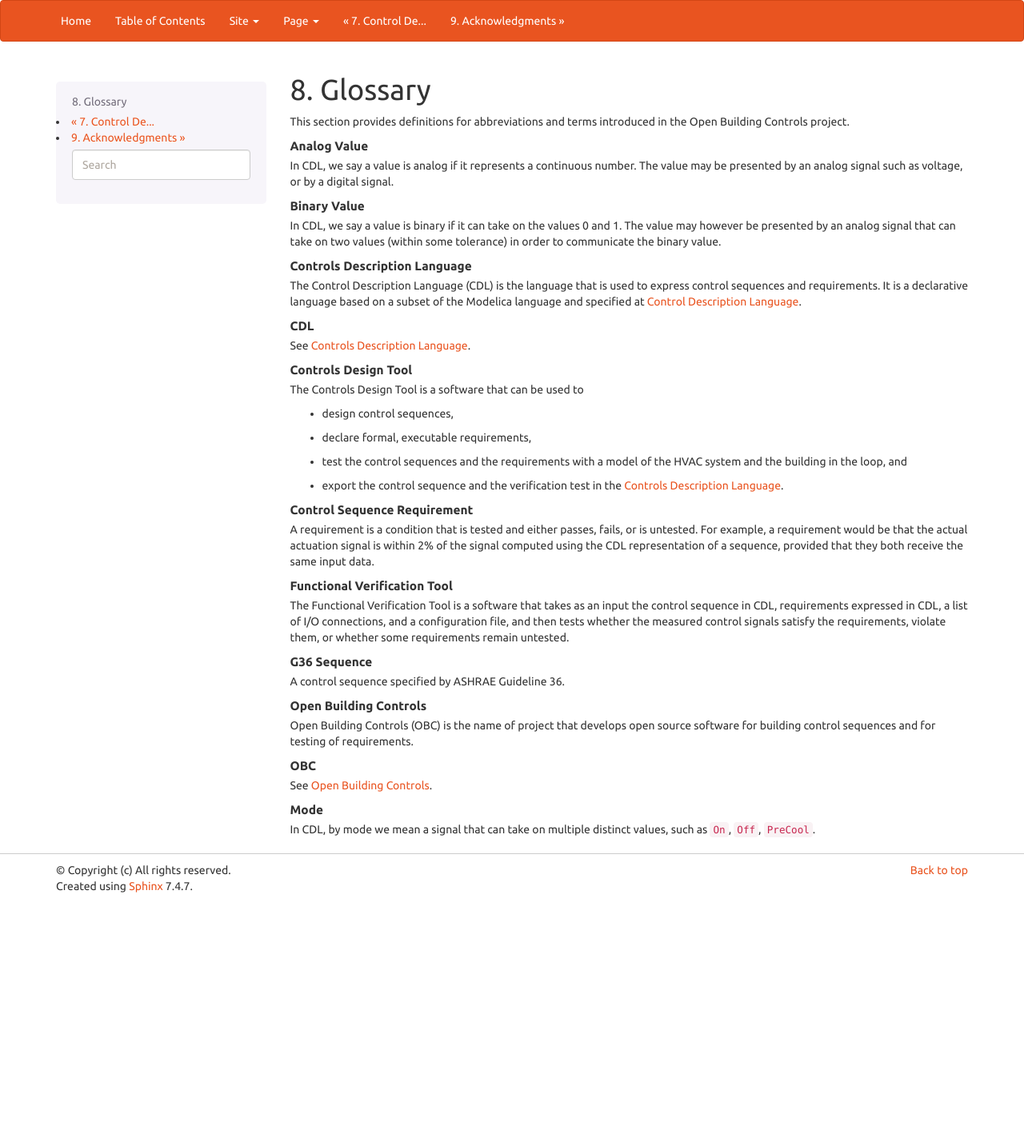
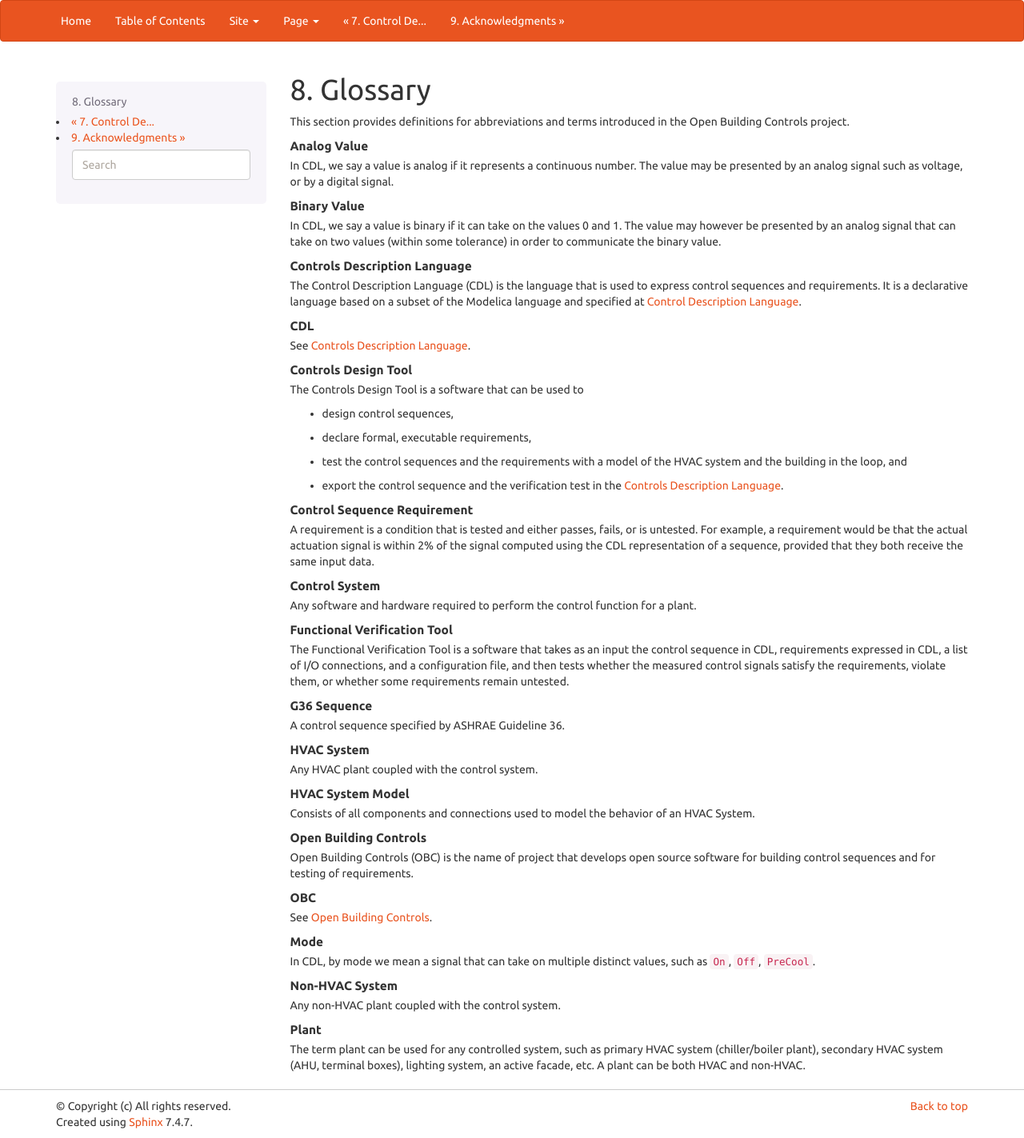
Before and after one commit to lbl-srg/obc, a Sphinx documentation site: the page built from specification/source/glossary.rst, in a window 1280 px wide. Shown: the whole page at 80% size. Built offline with Sphinx 7.4.7, drawn with Linux system fonts in a browser that asks for light colours; before the commit the page ends 1128 px from its top, so only the background shows below that.

Commit message:
added terms

```diff
--- a/specification/source/glossary.rst
+++ b/specification/source/glossary.rst
@@ -42,11 +42,14 @@ the Open Building Controls project.
        in the :term:`Controls Description Language`.
 
    Control Sequence Requirement
-      A requirement is a condition that is tested and either passes, fails,
-      or is untested. For example, a requirement would be that the actual
-      actuation signal is within 2% of the signal computed using the CDL
-      representation of a sequence, provided that they both receive the same
-      input data.
+     A requirement is a condition that is tested and either passes, fails,
+     or is untested. For example, a requirement would be that the actual
+     actuation signal is within 2% of the signal computed using the CDL
+     representation of a sequence, provided that they both receive the same
+     input data.
+
+   Control System
+     Any software and hardware required to perform the control function for a plant.
 
    Functional Verification Tool
      The Functional Verification Tool is a software that takes
@@ -57,7 +60,13 @@ the Open Building Controls project.
      whether some requirements remain untested.
 
    G36 Sequence
-      A control sequence specified by ASHRAE Guideline 36.
+     A control sequence specified by ASHRAE Guideline 36.
+
+   HVAC System
+     Any HVAC plant coupled with the control system.
+
+   HVAC System Model
+     Consists of all components and connections used to model the behavior of an HVAC System.
 
    Open Building Controls
      Open Building Controls (OBC) is the name of project that develops
@@ -70,3 +79,10 @@ the Open Building Controls project.
    Mode
      In CDL, by mode we mean a signal that can take on multiple distinct
      values, such as ``On``, ``Off``, ``PreCool``.
+
+   Non-HVAC System
+     Any non-HVAC plant coupled with the control system.
+
+   Plant
+     The term plant can be used for any controlled system, such as primary HVAC system (chiller/boiler plant),
+     secondary HVAC system (AHU, terminal boxes), lighting system, an active facade, etc. A plant can be both HVAC and non-HVAC.
```
